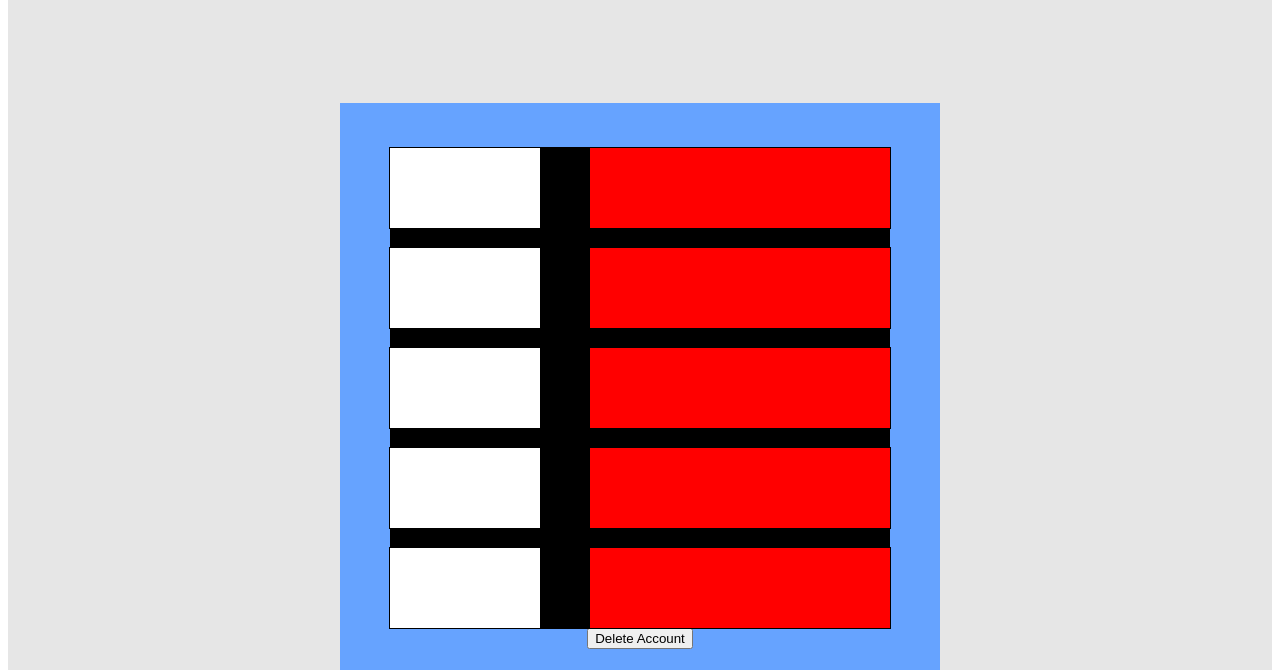
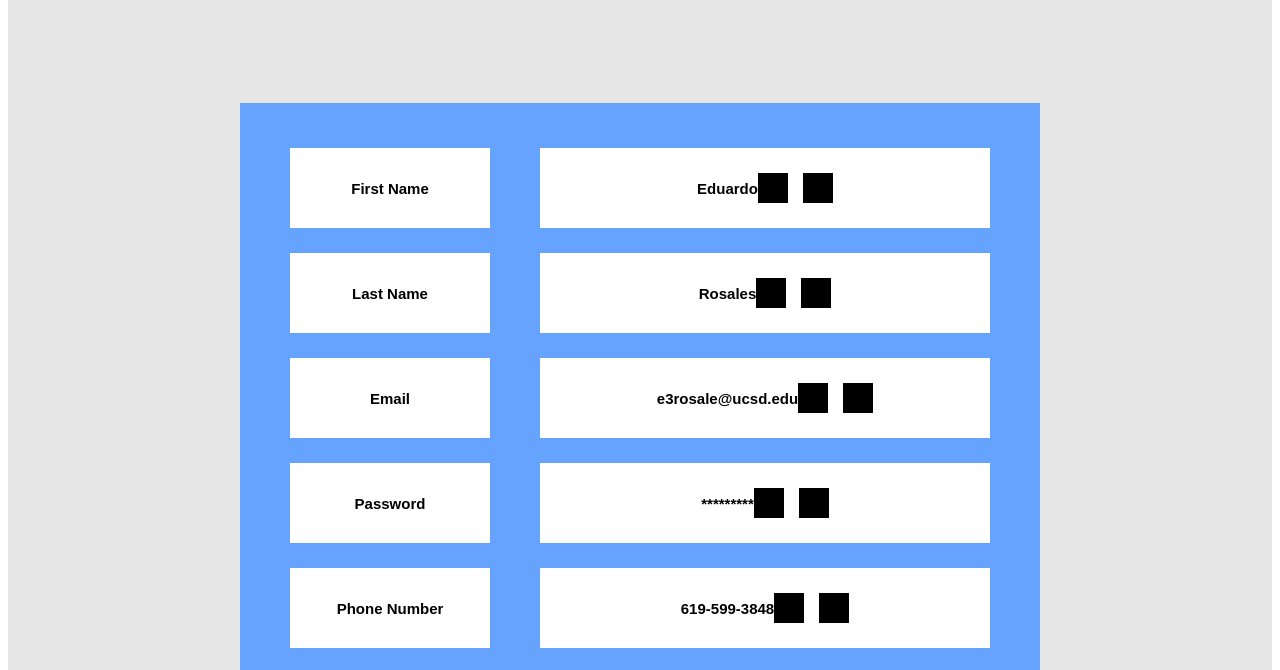
Before and after one commit to e3rosale/CSE134B, a plain HTML site: page root/hw3_part2/user_setting.html in a window 1280 px wide. Shown: the part 120-790 px from the top of the page. Drawn offline with Linux system fonts and the light colour scheme.

Commit message:
user_setting almost done, I just have to align the row images to the right

```diff
--- a/root/hw3_part2/user_setting.css
+++ b/root/hw3_part2/user_setting.css
@@ -1,7 +1,7 @@
 .main_header {background-color: #66a3ff; height: 90px ; width: 100%; text-align: center; display: flex; justify-content: center; align-items: center;}
 .hamburger_menu {display: inline-block; width: 60px; height: 40px; border: 1px solid white; margin-right: 640px; background-color: white;}
 .main_header_text_logo {display: inline-block; text-align: center; display: flex; justify-content: center; align-items: center;}
-.main_header_text {font-family: sans-serif; font-size:30px; color: white; font-weight: bolder; display: inline-block;}
+.main_header_text {font-family: sans-serif; font-size: 30px; color: white; font-weight: bolder; display: inline-block;}
 .main_header_logo {display: inline-block; width: 40px; height: 40px; border: 1px solid white; background-color: white; margin-left: 20px;}
 .logout_button {display: inline-block; margin-left: 640px;}
 
@@ -9,8 +9,13 @@
 .main {background-color: #e6e6e6; height: 850px; width: 100%; display: flex; justify-content: center;}
 
 /*Style rules for the settings box and all of its elements (grid, row, columns, etc) */
-.setting_box {width: 600px; height: 600px; background-color: #66a3ff; margin-top: 125px; text-align: center;}
-.setting_box_grid_container {width: 500px; height: 480px; background-color: black; margin: auto; margin-top: 45px;}
-.row {width: 500px; height: 80px; outline: 1px solid black; margin-bottom: 20px; display: flex;}
-.column_1 {width: 150px; height: 80px; background-color: white; margin-right: 50px;}
-.column_2 {width: 300px; height: 80px; background-color: red;}
+.setting_box {width: 800px; height: 625px; background-color: #66a3ff; margin-top: 125px; text-align: center;}
+.setting_box_grid_container {width: 700px; height: 525px; background-color: #66a3ff; margin: auto; margin-top: 45px;}
+.row {width: 700px; height: 80px; margin-bottom: 25px; display: flex;}
+.column_1 {width: 200px; height: 80px; background-color: white; margin-right: 50px; display: inline-block; text-align: center; display: flex; justify-content: center; align-items: center;}
+.column_2 {width: 450px; height: 80px; background-color: white; display: inline-block; text-align: center; display: flex; justify-content: center; align-items: center;}
+
+.column_1 p {font-family: sans-serif; font-size: 15px; color: black; font-weight: bolder;}
+.column_2 p {font-family: sans-serif; font-size: 15px; color: black; font-weight: bolder;}
+.pencil_logo {width: 30px; height: 30px; background-color: black;}
+.checkmark_logo {width: 30px; height: 30px; background-color: black; margin-left: 15px;}
--- a/root/hw3_part2/user_setting.html
+++ b/root/hw3_part2/user_setting.html
@@ -20,24 +20,44 @@
       <div class="setting_box">
         <div class="setting_box_grid_container">
           <div class="row">
-            <div class="column_1"></div>
-            <div class="column_2"></div>
+            <div class="column_1"><p>First Name</p></div>
+            <div class="column_2">
+              <p>Eduardo</p>
+              <div class="pencil_logo"></div>
+              <div class="checkmark_logo"></div>
+            </div>
           </div>
           <div class="row">
-            <div class="column_1"></div>
-            <div class="column_2"></div>
+            <div class="column_1"><p>Last Name</p></div>
+            <div class="column_2">
+              <p>Rosales</p>
+              <div class="pencil_logo"></div>
+              <div class="checkmark_logo"></div>
+            </div>
           </div>
           <div class="row">
-            <div class="column_1"></div>
-            <div class="column_2"></div>
+            <div class="column_1"><p>Email</p></div>
+            <div class="column_2">
+              <p>e3rosale@ucsd.edu</p>
+              <div class="pencil_logo"></div>
+              <div class="checkmark_logo"></div>
+            </div>
           </div>
           <div class="row">
-            <div class="column_1"></div>
-            <div class="column_2"></div>
+            <div class="column_1"><p>Password</p></div>
+            <div class="column_2">
+              <p>*********</p>
+              <div class="pencil_logo"></div>
+              <div class="checkmark_logo"></div>
+            </div>
           </div>
           <div class="row">
-            <div class="column_1"></div>
-            <div class="column_2"></div>
+            <div class="column_1"><p>Phone Number</p></div>
+            <div class="column_2">
+              <p>619-599-3848</p>
+              <div class="pencil_logo"></div>
+              <div class="checkmark_logo"></div>
+            </div>
           </div>
         </div>
         <button>Delete Account</button>
```
